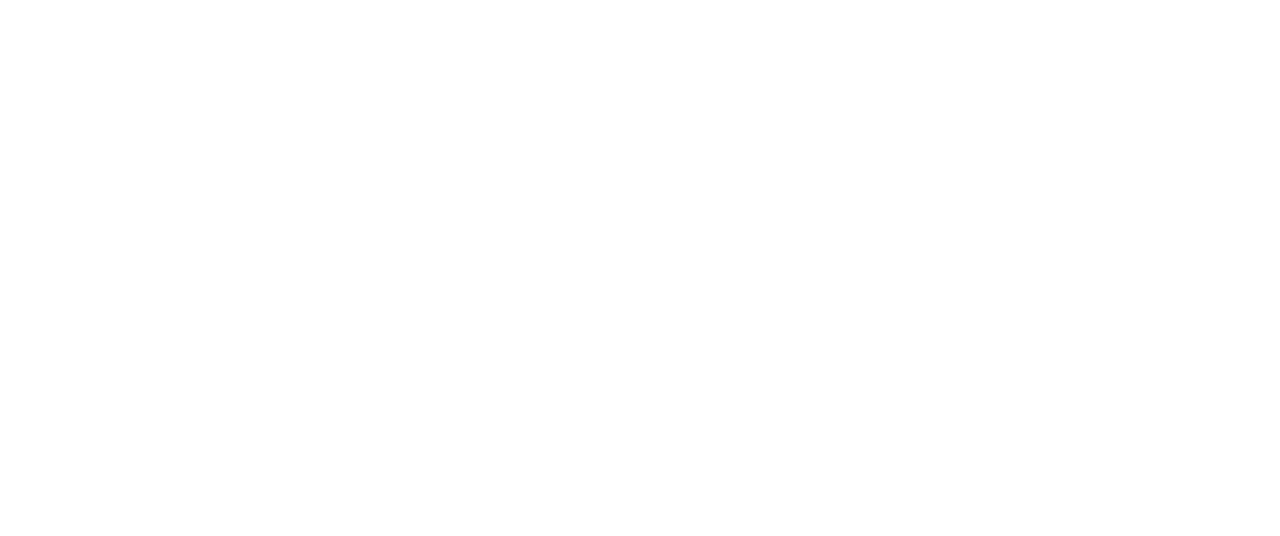
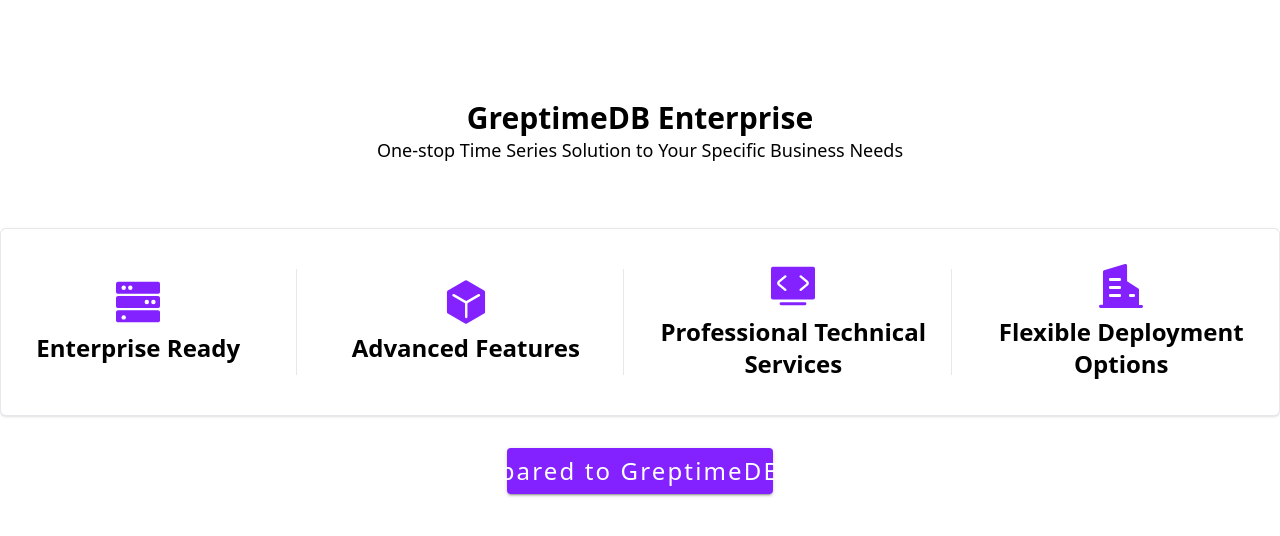
Before and after one commit to yuayuz/greptime-imitation, a Nuxt app: page /enterprise in a window 1280 px wide. Before the commit this address had no page. Shown: the top 536 px of the page. Built offline with nearby package versions, Linux system fonts and the light colour scheme.

Commit message:
rename page and components of item3

```diff
--- a/locales/en.json
+++ b/locales/en.json
@@ -59,14 +59,14 @@
     },
     "Button": "Learn More"
   },
-  "item3": {
-    "title": "GreptimeDB Enterprise",
-    "subheader": "One-stop Time Series Solution to Your Specific Business Needs",
-    "card1": "Enterprise Ready",
-    "card2": "Advanced Features",
-    "card3": "Professional Technical Services",
-    "card4": "Flexible Deployment Options",
-    "button": "Compared to GreptimeDB OSS"
+  "Enterprise": {
+    "Title": "GreptimeDB Enterprise",
+    "Subheader": "One-stop Time Series Solution to Your Specific Business Needs",
+    "EnterpriseReady": "Enterprise Ready",
+    "AdvancedFeatures": "Advanced Features",
+    "TechnicalServices": "Professional Technical Services",
+    "DeploymentOptions": "Flexible Deployment Options",
+    "Button": "Compared to GreptimeDB OSS"
   },
   "item4": {
     "subheader": "Your IoT & Observerbility Data Stack on the Cloud, Fully Managed",
--- a/locales/zhHans.json
+++ b/locales/zhHans.json
@@ -59,14 +59,14 @@
     },
     "Button": "了解更多"
   },
-  "item3": {
-    "title": "GreptimeDB 企业版",
-    "subheader": "专为您的应用场景打造的一站式时序数据解决方案",
-    "card1": "企业生产就绪",
-    "card2": "高级功能支持",
-    "card3": "专业技术服务",
-    "card4": "灵活部署选择",
-    "button": "企业版和开源版的对比"
+  "Enterprise": {
+    "Title": "GreptimeDB 企业版",
+    "Subheader": "专为您的应用场景打造的一站式时序数据解决方案",
+    "EnterpriseReady": "企业生产就绪",
+    "AdvancedFeatures": "高级功能支持",
+    "TechnicalServices": "专业技术服务",
+    "DeploymentOptions": "灵活部署选择",
+    "Button": "企业版和开源版的对比"
   },
   "item4": {
     "subheader": "全托管的云上 IoT & 可观测数据栈",
--- /dev/null
+++ b/pages/enterprise.vue
@@ -0,0 +1,96 @@
+<script setup lang="ts">
+import EnterpriseReady from "~/components/svg/enterprise/EnterpriseReady.vue";
+import AdvancedFeatures from "~/components/svg/enterprise/AdvancedFeatures.vue";
+import TechnicalServices from "~/components/svg/enterprise/TechnicalServices.vue";
+import DeploymentOptions from "~/components/svg/enterprise/DeploymentOptions.vue";
+
+const { t } = useI18n();
+</script>
+
+<template>
+  <div class="lg:tw-hidden">
+    <div class="tw-px-4 tw-py-[3.75rem]">
+      <p class="tw-text-center tw-text-3xl tw-font-black">
+        {{ t("Enterprise.Title") }}
+      </p>
+      <p class="tw-mb-16 tw-text-center tw-text-lg">
+        {{ t("Enterprise.Subheader") }}
+      </p>
+      <div
+        class="tw-mx-auto tw-mb-8 tw-max-w-[82.5rem] tw-rounded-md tw-border tw-bg-white tw-shadow"
+      >
+        <div class="tw-grid tw-grid-cols-2 tw-gap-8 tw-py-10">
+          <enterprise-card :svg="EnterpriseReady" class="tw-border-r"
+            >{{ t("Enterprise.EnterpriseReady") }}
+          </enterprise-card>
+          <enterprise-card :svg="AdvancedFeatures">{{
+            t("Enterprise.AdvancedFeatures")
+          }}</enterprise-card>
+        </div>
+        <div class="tw-grid tw-grid-cols-2 tw-gap-8 tw-py-10">
+          <enterprise-card :svg="TechnicalServices" class="tw-border-r"
+            >{{ t("Enterprise.TechnicalServices") }}
+          </enterprise-card>
+          <enterprise-card :svg="DeploymentOptions"
+            >{{ t("Enterprise.DeploymentOptions") }}
+          </enterprise-card>
+        </div>
+      </div>
+      <div class="tw-flex tw-w-full tw-justify-center">
+        <v-btn
+          width="266.5"
+          height="46"
+          color="#8322ff"
+          density="default"
+          class="tw-text-2xl hover:tw-scale-105"
+        >
+          {{ t("Enterprise.Button") }}
+        </v-btn>
+      </div>
+    </div>
+  </div>
+
+  <div class="tw-hidden tw-w-full tw-py-[6.25rem] lg:tw-block">
+    <p class="tw-text-center tw-text-3xl tw-font-black">
+      {{ t("Enterprise.Title") }}
+    </p>
+    <p class="tw-mb-16 tw-text-center tw-text-lg">
+      {{ t("Enterprise.Subheader") }}
+    </p>
+    <div
+      class="tw-mx-auto tw-mb-8 tw-max-w-[82.5rem] tw-rounded-md tw-border tw-bg-white tw-shadow"
+    >
+      <div class="tw-grid tw-grid-cols-4 tw-gap-8 tw-py-10">
+        <enterprise-card :svg="EnterpriseReady" class="tw-border-r"
+          >{{ t("Enterprise.EnterpriseReady") }}
+        </enterprise-card>
+        <enterprise-card :svg="AdvancedFeatures" class="tw-border-r"
+          >{{ t("Enterprise.AdvancedFeatures") }}
+        </enterprise-card>
+        <enterprise-card :svg="TechnicalServices" class="tw-border-r"
+          >{{ t("Enterprise.TechnicalServices") }}
+        </enterprise-card>
+        <enterprise-card :svg="DeploymentOptions"
+          >{{ t("Enterprise.DeploymentOptions") }}
+        </enterprise-card>
+      </div>
+    </div>
+    <div class="tw-flex tw-w-full tw-justify-center">
+      <v-btn
+        width="266.5"
+        height="46"
+        color="#8322ff"
+        density="default"
+        class="tw-text-2xl hover:tw-scale-105"
+      >
+        {{ t("Enterprise.Button") }}
+      </v-btn>
+    </div>
+  </div>
+</template>
+
+<style scoped>
+.v-btn {
+  text-transform: none !important;
+}
+</style>
--- a/pages/index.vue
+++ b/pages/index.vue
@@ -2,7 +2,7 @@
 import Home from "~/pages/home.vue";
 import Optimized from "~/pages/optimized.vue";
 import GreptimeDB from "~/pages/greptimeDB.vue";
-import Item3 from "~/pages/item3.vue";
+import enterprise from "~/pages/enterprise.vue";
 import Item4 from "~/pages/item4.vue";
 import Item5 from "~/pages/item5.vue";
 import Item6 from "~/pages/item6.vue";
@@ -17,7 +17,7 @@
     <home></home>
     <optimized></optimized>
     <greptimeDB></greptimeDB>
-    <item3></item3>
+    <enterprise></enterprise>
     <item4></item4>
     <item5></item5>
     <item6></item6>
--- a/pages/item3.vue
+++ /dev/null
@@ -1,96 +0,0 @@
-<script setup lang="ts">
-import EnterpriseReady from "~/components/svg/item3/EnterpriseReady.vue";
-import AdvancedFeatures from "~/components/svg/item3/AdvancedFeatures.vue";
-import TechnicalServices from "~/components/svg/item3/TechnicalServices.vue";
-import DeploymentOptions from "~/components/svg/item3/DeploymentOptions.vue";
-
-const { t } = useI18n();
-</script>
-
-<template>
-  <div class="lg:tw-hidden">
-    <div class="tw-px-4 tw-py-[3.75rem]">
-      <p class="tw-text-center tw-text-3xl tw-font-black">
-        {{ t("item3.title") }}
-      </p>
-      <p class="tw-mb-16 tw-text-center tw-text-lg">
-        {{ t("item3.subheader") }}
-      </p>
-      <div
-        class="tw-mx-auto tw-mb-8 tw-max-w-[82.5rem] tw-rounded-md tw-border tw-bg-white tw-shadow"
-      >
-        <div class="tw-grid tw-grid-cols-2 tw-gap-8 tw-py-10">
-          <item3-card :svg="EnterpriseReady" class="tw-border-r"
-            >{{ t("item3.card1") }}
-          </item3-card>
-          <item3-card :svg="AdvancedFeatures">{{
-            t("item3.card2")
-          }}</item3-card>
-        </div>
-        <div class="tw-grid tw-grid-cols-2 tw-gap-8 tw-py-10">
-          <item3-card :svg="TechnicalServices" class="tw-border-r"
-            >{{ t("item3.card3") }}
-          </item3-card>
-          <item3-card :svg="DeploymentOptions"
-            >{{ t("item3.card4") }}
-          </item3-card>
-        </div>
-      </div>
-      <div class="tw-flex tw-w-full tw-justify-center">
-        <v-btn
-          width="266.5"
-          height="46"
-          color="#8322ff"
-          density="default"
-          class="tw-text-2xl hover:tw-scale-105"
-        >
-          {{ t("item3.button") }}
-        </v-btn>
-      </div>
-    </div>
-  </div>
-
-  <div class="tw-hidden tw-w-full tw-py-[6.25rem] lg:tw-block">
-    <p class="tw-text-center tw-text-3xl tw-font-black">
-      {{ t("item3.title") }}
-    </p>
-    <p class="tw-mb-16 tw-text-center tw-text-lg">
-      {{ t("item3.subheader") }}
-    </p>
-    <div
-      class="tw-mx-auto tw-mb-8 tw-max-w-[82.5rem] tw-rounded-md tw-border tw-bg-white tw-shadow"
-    >
-      <div class="tw-grid tw-grid-cols-4 tw-gap-8 tw-py-10">
-        <item3-card :svg="EnterpriseReady" class="tw-border-r"
-          >{{ t("item3.card1") }}
-        </item3-card>
-        <item3-card :svg="AdvancedFeatures" class="tw-border-r"
-          >{{ t("item3.card2") }}
-        </item3-card>
-        <item3-card :svg="TechnicalServices" class="tw-border-r"
-          >{{ t("item3.card3") }}
-        </item3-card>
-        <item3-card :svg="DeploymentOptions"
-          >{{ t("item3.card4") }}
-        </item3-card>
-      </div>
-    </div>
-    <div class="tw-flex tw-w-full tw-justify-center">
-      <v-btn
-        width="266.5"
-        height="46"
-        color="#8322ff"
-        density="default"
-        class="tw-text-2xl hover:tw-scale-105"
-      >
-        {{ t("item3.button") }}
-      </v-btn>
-    </div>
-  </div>
-</template>
-
-<style scoped>
-.v-btn {
-  text-transform: none !important;
-}
-</style>
```
Also changed, not shown: components/enterprise/card.vue (renamed from components/item3/card.vue), components/svg/enterprise/AdvancedFeatures.vue (renamed from components/svg/item3/AdvancedFeatures.vue), components/svg/enterprise/DeploymentOptions.vue (renamed from components/svg/item3/DeploymentOptions.vue), components/svg/enterprise/EnterpriseReady.vue (renamed from components/svg/item3/EnterpriseReady.vue), components/svg/enterprise/TechnicalServices.vue (renamed from components/svg/item3/TechnicalServices.vue).
